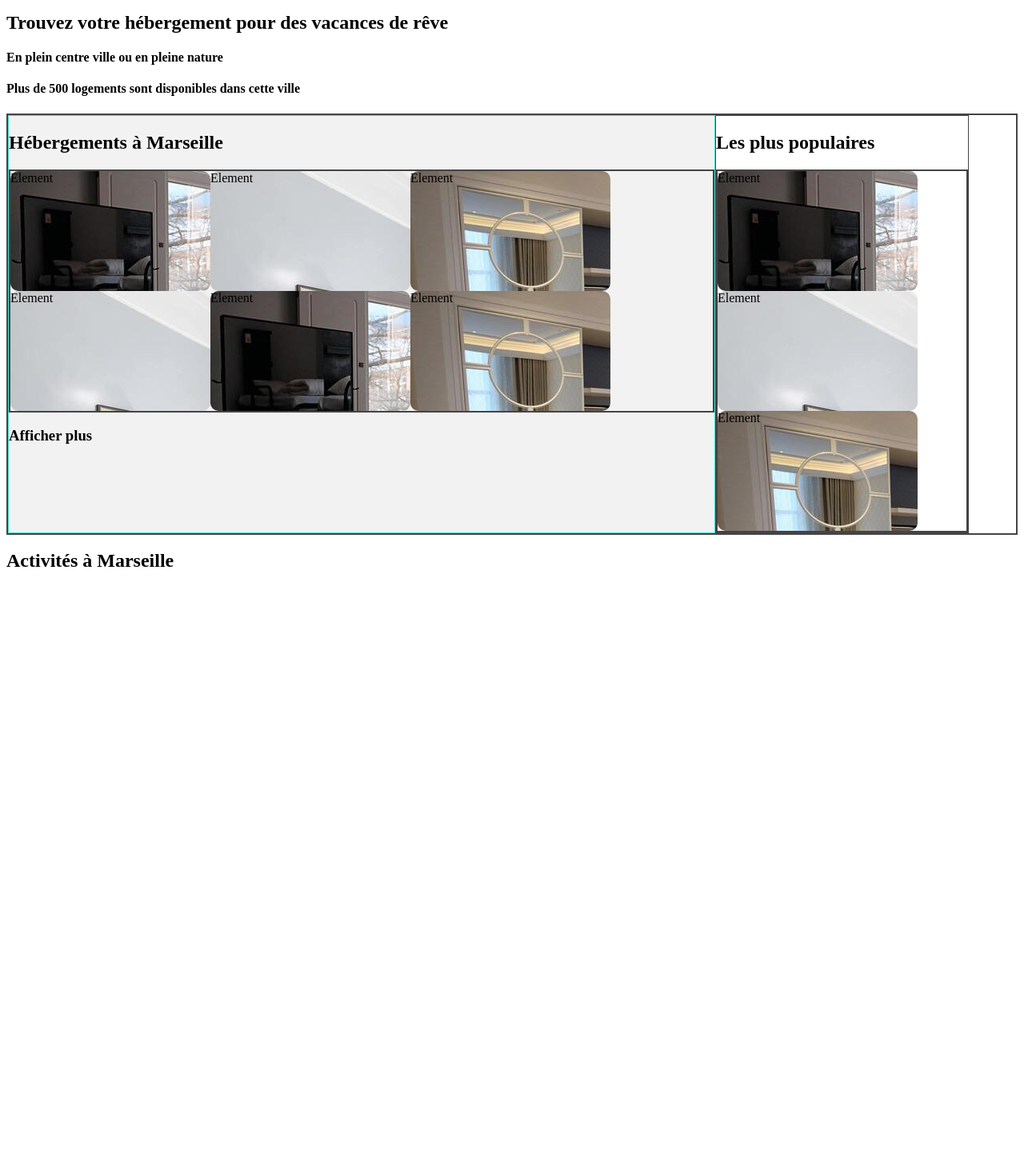
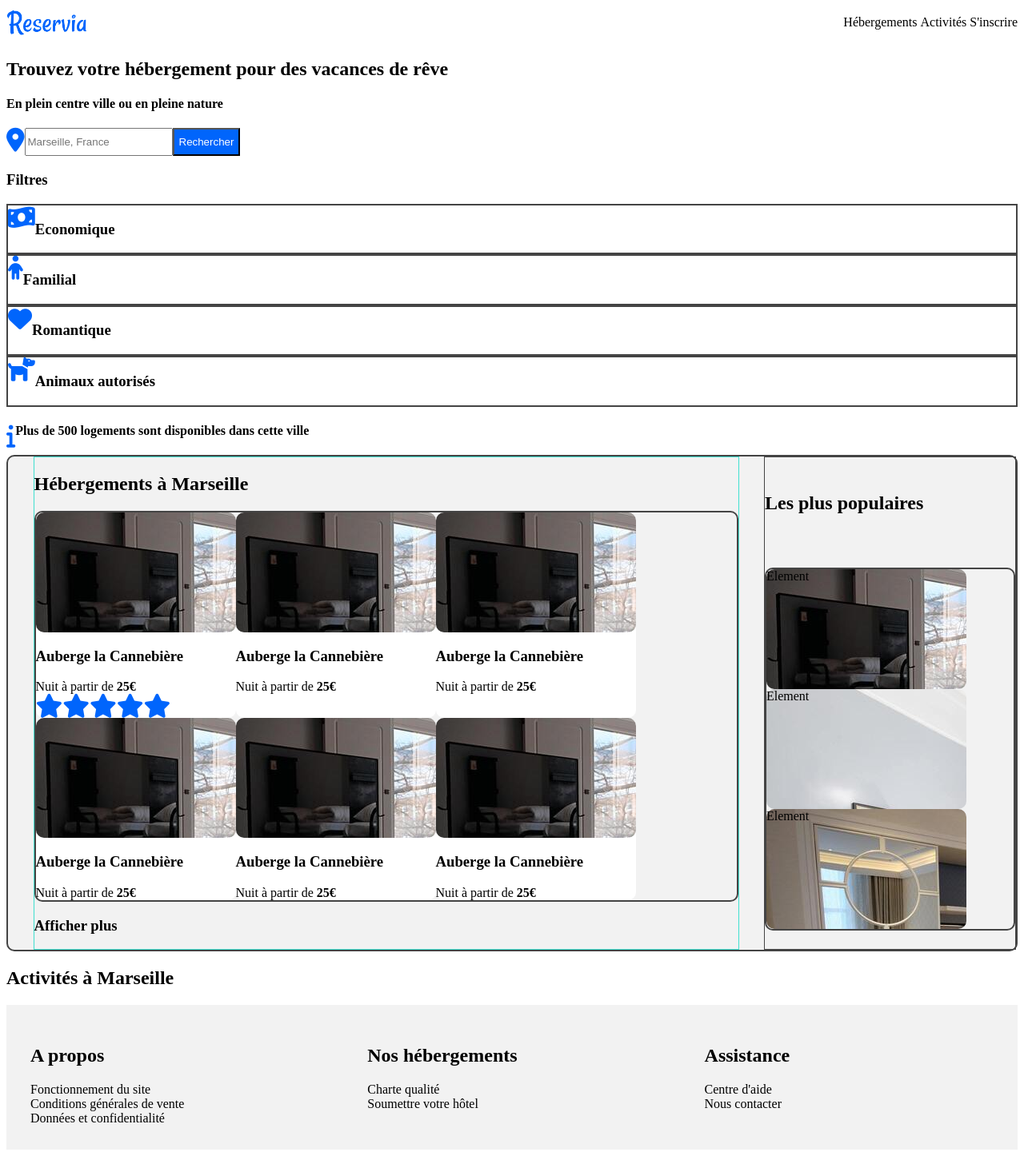
Before and after one commit to HilalAmeziane/AmezianeHilal_04.11.2020_2, a plain HTML site: page index.html in a window 1280 px wide. Shown: the part 5-1446 px from the top of the page at 80% size. Before the commit the page ends 800 px from the top, so only its background shows below. Drawn offline with Linux system fonts and the light colour scheme.

Commit message:
Ajout du menu, footer et modifications

```diff
--- a/index.html
+++ b/index.html
@@ -1,45 +1,122 @@
 <!DOCTYPE html>
 <html>
 	<head>
+		<!-- Gestion des icones -->
+		<script src="https://kit.fontawesome.com/6b97a79f89.js" crossorigin="anonymous"></script>
 		<meta charset="utf-8" />
 		<link rel="stylesheet" href="style.css" />
 		<title>Premiers tests du CSS</title>
 	</head>
-
+	<body>
+		<!-- Menu -->
+		<header>
+			<img class="logo" src="images/logo.png" alt="logo">
+			<nav>
+				<ul class="nav__links">
+					<li><a href="#">Hébergements</a></li>
+					<li><a href="#">Activités</a></li>
+					<li><a href="#">S'inscrire</a></li>
+				</ul>
+			</nav>
+		</header>
 		<h2>Trouvez votre hébergement pour des vacances de rêve </h2>
         <h4>En plein centre ville ou en pleine nature</h4>
-    <h4>Plus de 500 logements sont disponibles dans cette ville</h4>
 
+		<div>
+			<div id="mapsIcon">
+				<i class="fas fa-map-marker-alt"></i>
+			</div>
+			<div id="textFieldSearch">
+				<input type="text" placeholder="Marseille, France" id="fPosition">
+				<br>
+			</div>
+			<div id="btnSearch">
+				<button type="button" id=btnSearch>Rechercher</button>
+			</div>
+        </div>
 
+        <h3>Filtres</h3>
+        <div id="divIcon">
+            <i class="fas fa-money-bill-wave"></i>
+            <h3>Economique</h3>
+        </div>
 
-
-    <body>
-        <div>
-            <div id="conteneur">
-
-                <div id="gauche">
-                <h2>Hébergements à Marseille</h2>
-
-                    <div id="conteneur">
-                    <div class="element 1">Element </div>
-                    <div class="element 2">Element </div>
-                    <div class="element 3">Element </div>
-                    <div class="element 4">Element </div>
-                    <div class="element 5">Element </div>
-                    <div class="element 6">Element </div>
+        <div id="divIcon">
+            <i class="fas fa-child"></i>
+            <h3>Familial</h3>
+        </div>
+        <div id="divIcon">
+            <i class="fas fa-heart"></i>
+            <h3>Romantique</h3>
+        </div>
+        <div id="divIcon">
+            <i class="fas fa-dog"></i>
+            <h3>Animaux autorisés</h3>
         </div>
 
 
+		<div id="iconLogements">
+			<i class="fas fa-info"></i>
+			<h4>Plus de 500 logements sont disponibles dans cette ville</h4>
+        </div>
+
+		<div>
+			<div id="conteneur">
+				<div id="gauche">
+					<h2>Hébergements à Marseille</h2>
+					<div id="conteneur">
+						<div id="contour">
+							<div class="element 1"></div>
+							<h3>Auberge la Cannebière</h3>
+							Nuit à partir de <strong> 25€ </strong>
+							<div>
+								<i class="fas fa-star"></i>
+								<i class="fas fa-star"></i>
+								<i class="fas fa-star"></i>
+								<i class="fas fa-star"></i>
+								<i class="fas fa-star"></i>
+							</div>
+						</div>
+						<div id="contour">
+							<div class="element 2"></div>
+							<h3>Auberge la Cannebière</h3>
+							Nuit à partir de <strong> 25€ </strong>
+						</div>
+						<div id="contour">
+							<div class="element 3"></div>
+							<h3>Auberge la Cannebière</h3>
+							Nuit à partir de <strong> 25€ </strong>
+						</div>
+						<div id="contour">
+							<div class="element 4"></div>
+							<h3>Auberge la Cannebière</h3>
+							Nuit à partir de <strong> 25€ </strong>
+						</div>
+						<div id="contour">
+							<div class="element 5"></div>
+							<h3>Auberge la Cannebière</h3>
+							Nuit à partir de <strong> 25€ </strong>
+						</div>
+						<div id="contour">
+							<div class="element 6"></div>
+							<h3>Auberge la Cannebière</h3>
+							 Nuit à partir de <strong> 25€ </strong>
+						</div>
+					</div>
 					<h3>Afficher plus</h3>
 				</div>
-
 				<div id="droite">
 					<h2>Les plus populaires</h2>
 					<div id="conteneur">
-                        <div class="element 1">Element </div>
-                        <div class="element 2">Element </div>
-                        <div class="element 3">Element </div>
-
+						<div class="element 1">
+							Element
+						</div>
+						<div class="element 2">
+							Element
+						</div>
+						<div class="element 3">
+							Element
+						</div>
 					</div>
 				</div>
 			</div>
@@ -47,6 +124,25 @@
         </div>
 
 
+        <footer>
+            <div class="row">
+                <div class="column">
+                  <h2>A propos</h2>
+                  <a href="#"> Fonctionnement du site </a><br>
+                  <a href="#"> Conditions générales de vente </a><br>
+                  <a href="#"> Données et confidentialité </a>
+                </div>
+                <div class="column">
+                  <h2>Nos hébergements</h2>
+                  <a href="#"> Charte qualité </a><br>
+                  <a href="#"> Soumettre votre hôtel </a>
+                </div>
+                <div class="column">
+                  <h2>Assistance</h2>
+                  <a href="#"> Centre d'aide </a><br>
+                  <a href="#"> Nous contacter </a>
+                </div>
+              </div>
+        </footer>
 	</body>
-
 </html>
--- a/style.css
+++ b/style.css
@@ -1,32 +1,134 @@
+/* Prends en compte la bordure de l'ensemble des éléments*/
+* {
+    box-sizing: border-box;
+}
+
+@import url('https://fonts.google.com/specimen/Raleway');
+li, a
+{
+	font-family: "Raleway", "Regular 400";
+	font-weight: 500;
+	font-size: 16px;
+	text-decoration: none;
+	color:black;
+}
+
+
+/* Menu */
+header
+{
+	display: flex;
+	justify-content: space-between;
+	align-items: center;
+	padding: 30px 10%;
+	margin: 0;
+	padding: 0;
+}
+
+.logo
+{
+	cursor: pointer;
+	width: 8%;
+	height: 8%;
+}
+
+.nav__links
+{
+	list-style: none;
+}
+
+.nav__links li
+{
+	display: inline-block;
+}
+
+.nav__links li a:hover
+{
+    color:#0065FC;
+}
+
+.nav__links li:hover
+{
+    border-top: 2px solid #0065FC;
+}
+
+/* Gestion des icones */
+
+/* Modifications d'ensemble */
+i.fas
+{
+	font-size: 30px;
+	color:#0065FC;
+    border-radius: 50%;
+    float: left;
+}
+
+#mapsIcon
+{
+    background-color: #F2F2F2;
+}
+
+i.fas.fa-money-bill-wave {
+}
+
+
+
+#textFieldSearch{
+    float: left;
+}
+
+input#fPosition {
+    height: 35px;
+}
+
+button#btnSearch {
+    height: 35px;
+    background-color: #0065FC;
+    color: white;
+    cursor: pointer;
+}
+
+#divIcon{
+    border : 2px solid #444;
+}
+
+/* Elements du premier conteneur*/
 #conteneur
 {
 	display: flex;
 	flex-wrap: wrap;
 	align-content: space-around;
 	border : 2px solid #444;
+	background-color :#F2F2F2;
+	border-radius: 10px;
 }
 
-.element{
+.element
+{
 	width: 250px;
 	height: 150px;
 	flex-wrap: wrap;
 	display: flex;
-}
-
-.element:nth-child(n){
-    background-image: url("images/1.jpg");
 	border-radius: 10px;
 }
 
-.element:nth-child(2n){
+.element:nth-child(n)
+{
+	background-image: url("images/1.jpg");
+}
+
+.element:nth-child(2n)
+{
 	background-image: url("images/2.jpg");
 }
 
-.element:nth-child(3n){
+.element:nth-child(3n)
+{
 	background-image: url("images/3.jpg");
 }
 
-#droite{
+#droite
+{
 	display: flex;
 	flex-wrap: wrap;
 	align-content: space-around;
@@ -34,8 +136,37 @@
 	width: 25%;
 }
 
-#gauche{
-background-color :#F2F2F2;
+#gauche
+{
 	border : 1px solid turquoise;
 	width: 70%;
+	margin-left: auto;
+	margin-right: auto;
 }
+
+#contour
+{
+	background-color: white;
+	border-radius: 10px;
+}
+
+
+
+/* Footer */
+/* Mise en place de 3 colonnes de taille équivalente */
+.column {
+    float: left;
+    width: 33.33%;
+    padding: 30px;
+  }
+
+  /* Clear floats after the columns */
+.row:after {
+    content: "";
+    display: table;
+    clear: both;
+  }
+
+.row{
+    background-color :#F2F2F2;
+}
```
Also changed, not shown: images/logo.png (added), 1 other file. Lines whose indentation alone changed are shown as unchanged.
